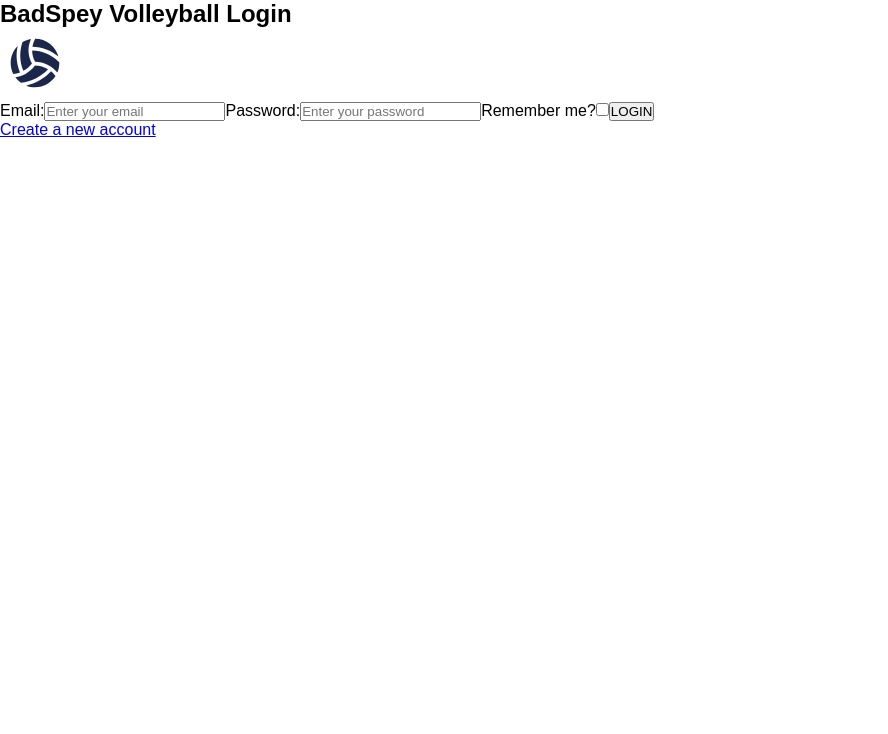
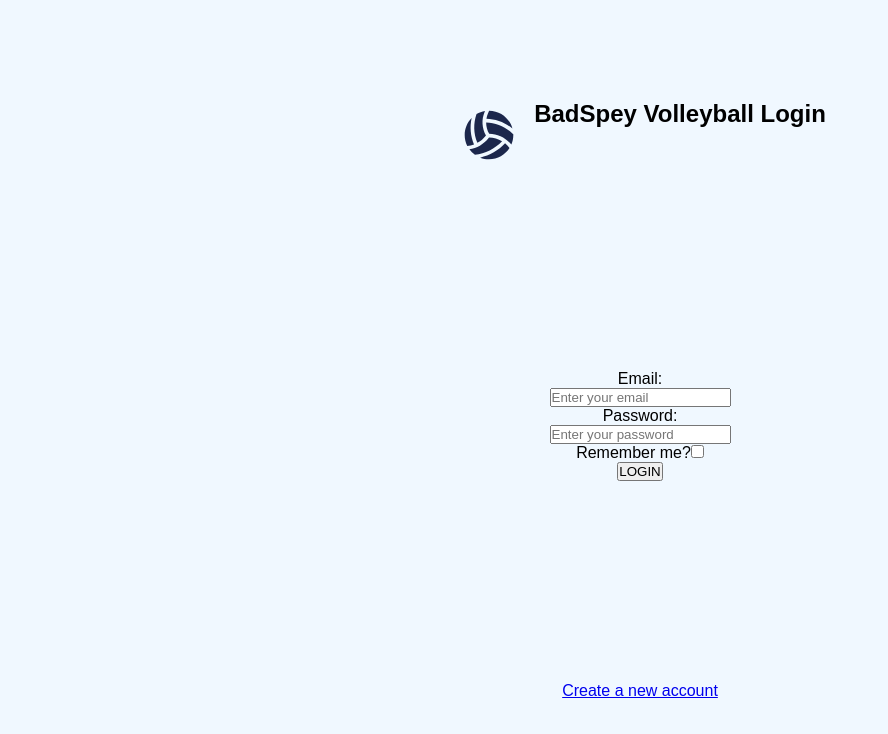
Before and after one commit to PeachyOmnivore/VolleyBall_Tracker, a React (Vite) app in the folder my-react-app/: page /login in a window 1280 px wide. Shown: the top 734 px of the page, without its empty margins (0-888 px from the left). Built offline with nearby package versions, Linux system fonts and the light colour scheme.

Commit message:
style: css changes and start for login page

```diff
--- a/my-react-app/src/client-Functions/index.js
+++ b/my-react-app/src/client-Functions/index.js
@@ -1,4 +1,4 @@
-const serverURL = ""
+const serverURL = "eventual server for volleyball" // Update when server is created.
 
 async function get(endpoint) {
     const token = localStorage.getItem("token");
--- a/my-react-app/src/pages/login/login.css
+++ b/my-react-app/src/pages/login/login.css
@@ -0,0 +1,24 @@
+.login-form-container {
+    display: grid;
+    grid-template-rows: auto;
+    place-items: center;
+    background-color: aliceblue;
+    width: 100vw;
+    height: 100vh;
+}
+
+form {
+    display: grid;
+    grid-template-rows: repeat(auto, 1fr);
+    place-items: center;
+}
+
+.login-header {
+    display: grid;
+    grid-template-columns: repeat(2, auto);
+    text-align: center;
+}
+
+img {
+    margin-right: 10px;
+}
--- a/my-react-app/src/pages/login/login.jsx
+++ b/my-react-app/src/pages/login/login.jsx
@@ -1,3 +1,4 @@
+import './login.css'
 import {useState} from 'react'
 import { NavLink, useNavigate } from "react-router-dom";
 import { post } from '../../client-Functions';
@@ -52,12 +53,12 @@ function Login() {
       <div className="login-container">
         <section className="login-form-container">
           <div className="login-header">
-            <h1>BadSpey Volleyball Login</h1>
             <img
               src={VolleyBallImg}
               width="70px"
               alt="Well grounded counselling logo"
             />
+            <h1>BadSpey Volleyball Login</h1>
           </div>
           <form onSubmit={handleLogin}>
             <label htmlFor="email">Email:</label>
```
